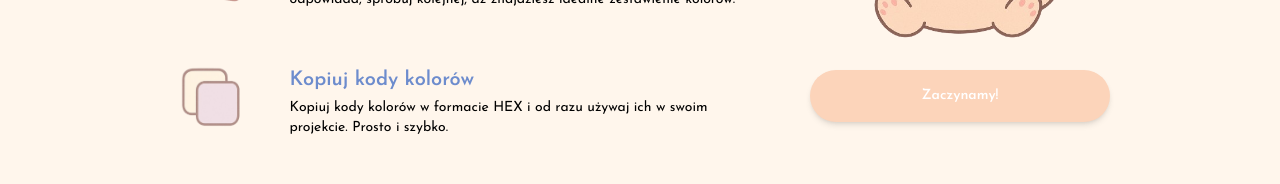
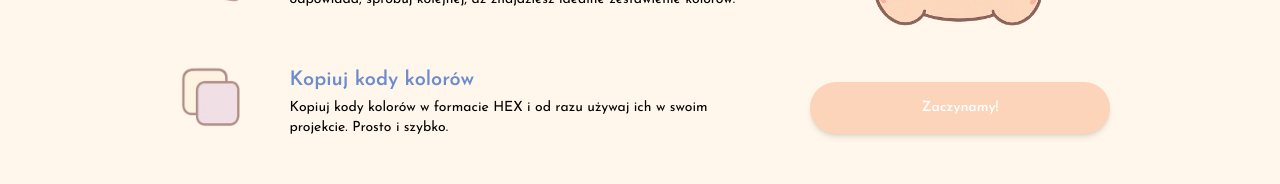
Before and after one commit to kingaburak/ColorGenerator, a React (Vite) app: page / in a window 1280 px wide. Shown: the part 1114-1298 px from the top of the page. Built offline with nearby package versions, Linux system fonts and the light colour scheme; no server answers.

Commit message:
framer motion

```diff
--- a/src/pages/LandingPage/About.tsx
+++ b/src/pages/LandingPage/About.tsx
@@ -1,6 +1,6 @@
-import React, { useState } from "react";
+import React, { useState, useRef } from "react";
 import { useNavigate } from "react-router-dom";
-import { motion } from "framer-motion";
+import { motion, useInView } from "framer-motion";
 import catRainbow from "../../assets/cat-rainbow.png";
 import paletteIcon from "../../assets/palette.png";
 import diceIcon from "../../assets/dice.png";
@@ -35,15 +35,26 @@ const About: React.FC = () => {
     navigate("/generator");
   };
 
+  const catRef = useRef(null);
+  const isCatInView = useInView(catRef, { once: true });
+
   return (
     <section
       id="about"
       className="w-full bg-[#FFF6EC] py-20 px-12 sm:px-8 lg:px-16 flex flex-col lg:flex-row items-center justify-center gap-16"
     >
       <div className="max-w-xl w-full space-y-8">
-        {points.map((point, index) => (
-          <div
+        {points.map((point, index) => {
+          const ref = useRef(null);
+          const isInView = useInView(ref, { once: true });
+
+          return (
+            <motion.div
               key={index}
+              ref={ref}
+              initial={{ opacity: 0, y: 50 }}
+              animate={isInView ? { opacity: 1, y: 0 } : {}}
+              transition={{ duration: 0.6, delay: index * 0.2, ease: "easeOut" }}
               className="flex flex-col md:flex-row items-center md:items-start text-center md:text-left gap-4 md:gap-10"
             >
               <motion.div
@@ -65,11 +76,18 @@ const About: React.FC = () => {
                 </h4>
                 <p className="text-sm mt-1">{point.description}</p>
               </div>
-          </div>
-        ))}
+            </motion.div>
+          );
+        })}
       </div>
 
-      <div className="flex flex-col items-center relative">
+      <motion.div
+        className="flex flex-col items-center relative"
+        ref={catRef}
+        initial={{ opacity: 0, y: 50 }}
+        animate={isCatInView ? { opacity: 1, y: 0 } : {}}
+        transition={{ duration: 0.6, delay: 0.6, ease: "easeOut" }}
+      >
         <div
           className="relative w-72 h-auto"
           onMouseEnter={() => setHoverCat(true)}
@@ -97,11 +115,11 @@ const About: React.FC = () => {
           whileTap={{ scale: 0.95 }}
           whileHover={{ scale: 1.1 }}
           transition={{ type: "spring", stiffness: 300, damping: 10 }}
-          className="bg-orange text-white px-28 py-4 rounded-full text-sm font-semibold shadow-md hover:bg-pink transition-colors"
+          className="bg-orange text-white px-28 py-4 rounded-full text-sm font-semibold shadow-md hover:bg-pink transition-colors mt-6"
         >
           Zaczynamy!
         </motion.button>
-      </div>
+      </motion.div>
     </section>
   );
 };
--- a/src/pages/LandingPage/RandomPalettes.tsx
+++ b/src/pages/LandingPage/RandomPalettes.tsx
@@ -1,12 +1,15 @@
-import React, { useEffect, useState } from "react";
-import { motion } from "framer-motion";
+import React, { useEffect, useRef, useState } from "react";
+import { motion, useInView } from "framer-motion";
 
 interface PaletteProps {
   colors: string[];
+  index: number;
 }
 
-const Palette: React.FC<PaletteProps> = ({ colors }) => {
+const Palette: React.FC<PaletteProps> = ({ colors, index }) => {
   const [message, setMessage] = useState<string>("");
+  const ref = useRef(null);
+  const isInView = useInView(ref, { once: true });
 
   const handleClick = (color: string) => {
     navigator.clipboard.writeText(color);
@@ -16,10 +19,16 @@ const Palette: React.FC<PaletteProps> = ({ colors }) => {
   };
 
   return (
-    <div className="relative flex gap-2 sm:gap-4 mb-6 flex-wrap justify-center max-w-xs sm:max-w-none">
-      {colors.map((color, index) => (
+    <motion.div
+      ref={ref}
+      initial={{ opacity: 0, y: 50 }}
+      animate={isInView ? { opacity: 1, y: 0 } : {}}
+      transition={{ duration: 0.6, delay: index * 0.1, ease: "easeOut" }}
+      className="relative flex gap-2 sm:gap-4 mb-6 flex-wrap justify-center max-w-xs sm:max-w-none"
+    >
+      {colors.map((color, i) => (
         <div
-          key={index}
+          key={i}
           className="flex flex-col items-center cursor-pointer"
           onClick={() => handleClick(color)}
           title="Kliknij, aby skopiować"
@@ -47,7 +56,7 @@ const Palette: React.FC<PaletteProps> = ({ colors }) => {
           {message}
         </motion.div>
       )}
-    </div>
+    </motion.div>
   );
 };
 
@@ -100,7 +109,7 @@ export default function RandomPalettes() {
       </p>
       <div className="grid grid-cols-1 md:grid-cols-2 gap-10 justify-items-center relative">
         {palettes.map((colors, idx) => (
-          <Palette key={idx} colors={colors} />
+          <Palette key={idx} colors={colors} index={idx} />
         ))}
       </div>
     </section>
```
Lines whose indentation alone changed are shown as unchanged.
